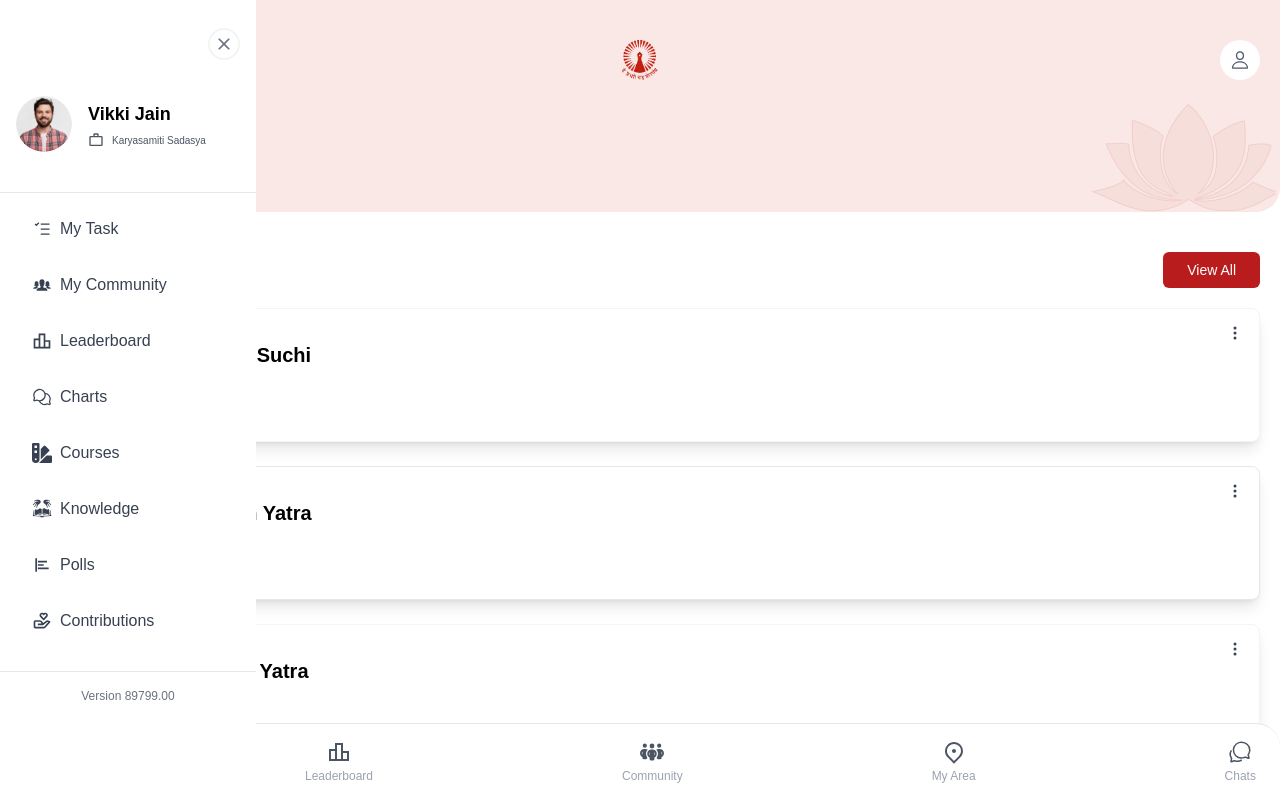
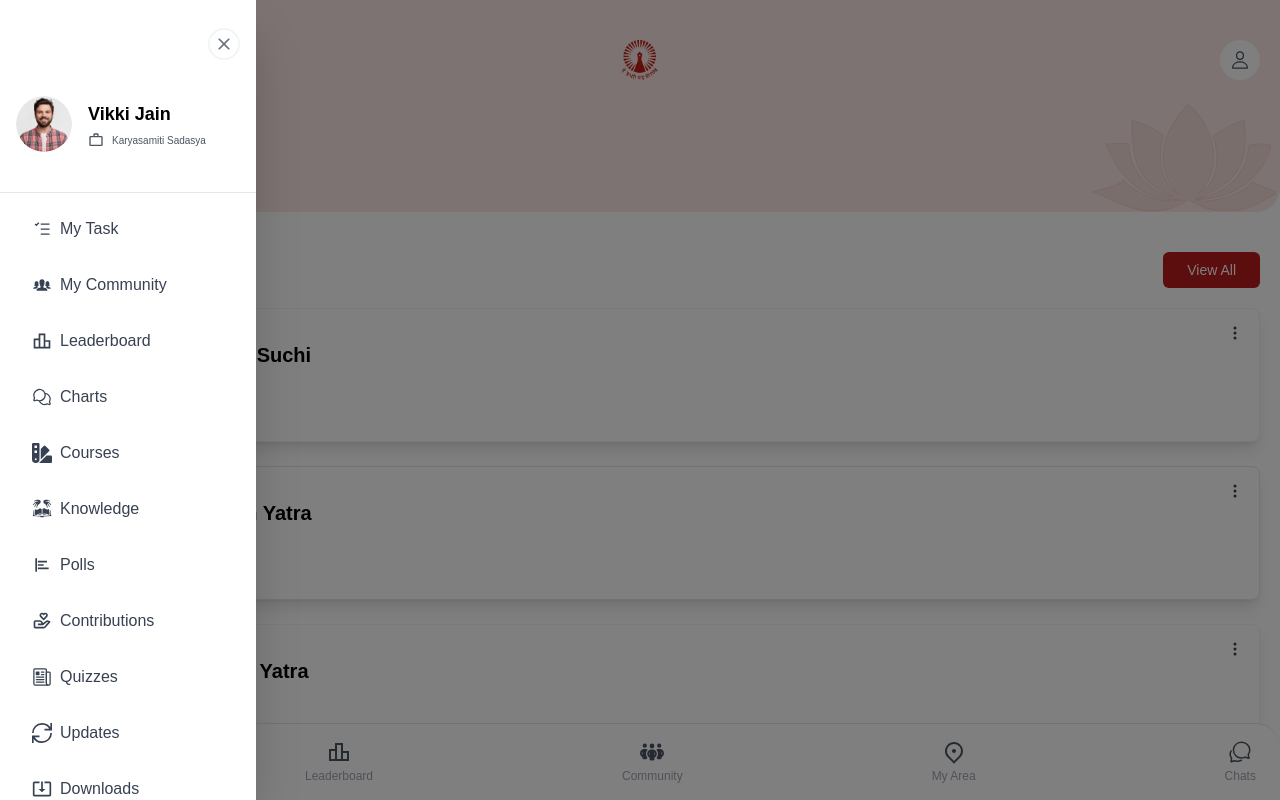
Before and after one commit to SrijaAdhya12/assignment, a React (Vite) app in the folder client/: page / in a window 1280 px wide. Both pictures are taken after a click on the element 40 px from the left and 60 px from the top of the page. Shown: the top 800 px of the page. Built offline with nearby package versions, Linux system fonts and the light colour scheme.

Commit message:
fix: sidebar effects

```diff
--- a/client/src/components/ViewAllButton.jsx
+++ b/client/src/components/ViewAllButton.jsx
@@ -2,7 +2,7 @@ import React from 'react'
 
 const ViewAllButton = () => {
   return (
-      <button className="bg-red-700 text-white px-6 py-2 rounded-md text-sm">View All</button>
+      <button className="bg-red-700 text-white px-6 py-2 rounded-md text-sm hover:scale-105 transition-all duration-300">View All</button>
   )
 }
 
--- a/client/src/section/Hero.jsx
+++ b/client/src/section/Hero.jsx
@@ -40,8 +40,17 @@ const Sidebar = ({ isOpen, onClose }) => {
     ];
 
     return (
+        <>
+            {isOpen && (
                 <div
-            className={`fixed top-0 left-0 h-full w-64 bg-white transform transition-transform duration-300 ease-in-out z-50 flex flex-col ${isOpen ? 'translate-x-0' : '-translate-x-full'}`}
+                    className="fixed inset-0 bg-black bg-opacity-50 z-40 transition-opacity"
+                    onClick={onClose}
+                />
+            )}
+
+            <div
+                className={`fixed top-0 left-0 h-full w-64 bg-white transform transition-transform duration-300 ease-in-out z-50 flex flex-col shadow-2xl ${isOpen ? 'translate-x-0' : '-translate-x-full'
+                    }`}
             >
                 <div className="p-4 border-b pb-10">
                     <div className="flex items-center justify-between">
@@ -78,15 +87,16 @@ const Sidebar = ({ isOpen, onClose }) => {
                                 </li>
                             ))}
                         </ul>
-                </nav>
-            </div>
-            <hr className="border-gray-200  my-4" />
+                <hr className="border-gray-200 my-4" />
                 <div className="flex items-center justify-center pb-24">
                     <p className="text-gray-500 text-xs">
                         Version 89799.00
                     </p>
                 </div>
+                    </nav>
                 </div>
+            </div>
+        </>
     );
 };
 
```
Lines whose indentation alone changed are shown as unchanged.
